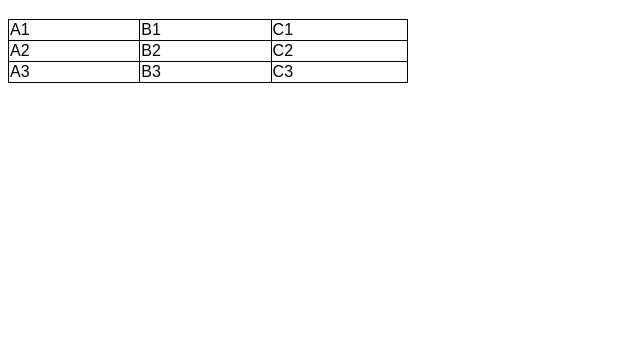
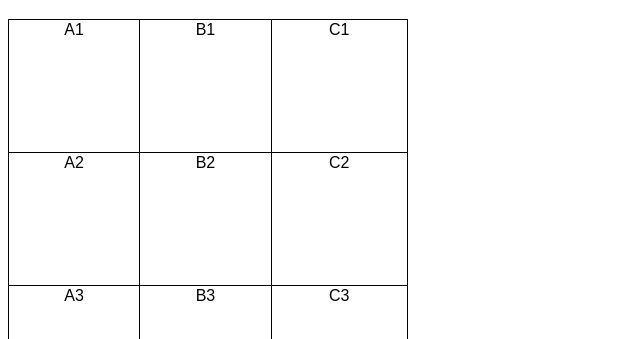
Before and after one commit to tmrprogramacao/MODULO03, a plain HTML site: page desafios/d013/tabela001.html in a window 1280 px wide. Shown: the part 61-400 px from the top of the page, without its empty margins (0-640 px from the left). Drawn offline with Linux system fonts and the light colour scheme.

Commit message:
Update tabela001.html

```diff
--- a/desafios/d013/tabela001.html
+++ b/desafios/d013/tabela001.html
@@ -11,10 +11,17 @@
         }
         table{
             width: 400px;
+            height: 400px;
             border-collapse: collapse;
+
         }
         td{
             border: 1px solid black;
+            text-align: center;/*alinhamento horizontal*/
+            vertical-align: baseline;/*alinhamento vertical*/
+        }
+        .numero{
+            text-align: right;
         }
     </style>
 </head>
```
